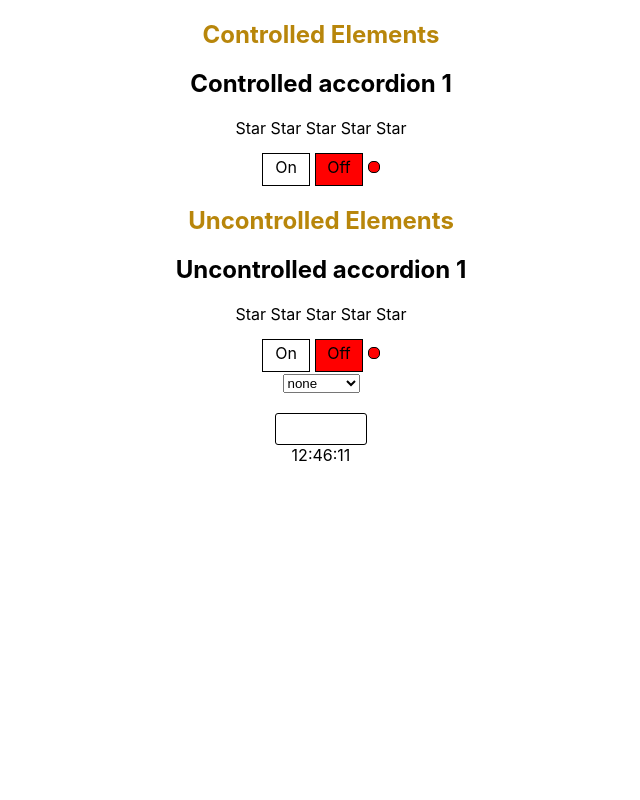
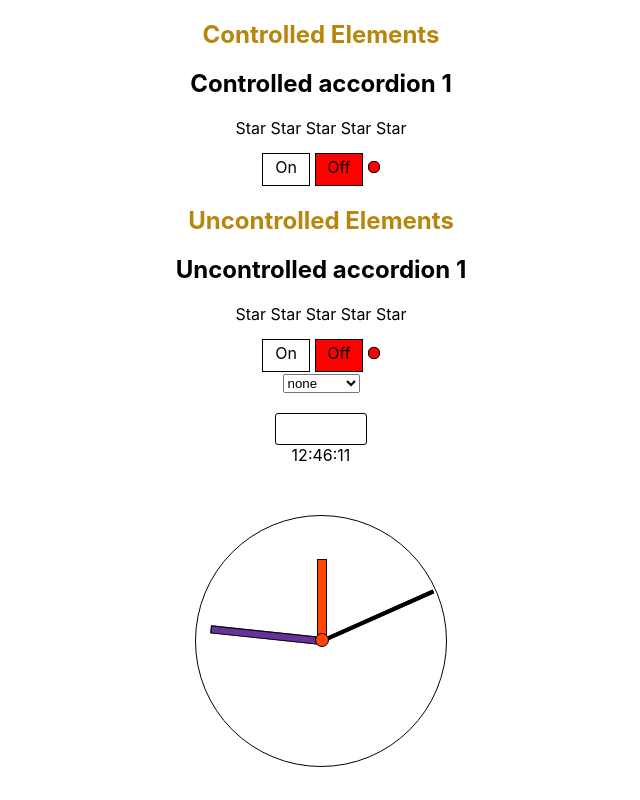
Before and after one commit to PavelNovik/react-learning-ts, a React (Create React App) app: page / in a window 1280 px wide. Shown: the whole page, without its empty margins (319-959 px from the left). Built offline with nearby package versions, Linux system fonts and the light colour scheme.

Commit message:
add animation to analog clock component

```diff
--- a/src/App.tsx
+++ b/src/App.tsx
@@ -1,4 +1,4 @@
-import React, {useState} from 'react';
+import React, {useCallback, useState} from 'react';
 import './App.css';
 import {Accordion} from "./components/Accordeon/Accordion";
 import {Rating} from "./components/Rating/Rating";
@@ -10,6 +10,7 @@ import {RatingType} from "./components/Rating/Rating";
 import Select from "./components/Select/Select";
 import MySelect from "./components/Select/MySelect";
 import {Clock} from "./components/Clock/Clock";
+import {AnalogClock} from "./components/AnalogClock/AnalogClock";
 
 export type ItemType = {
     title: string
@@ -42,7 +43,8 @@ function App() {
         value: 3
     }, {title: 'Vera', value: 4}, {title: 'Tanya', value: 5}, {title: 'Lena', value: 6}, {title: 'Siarhey', value: 7}]
 
-
+    const [isAnalogClock, setIsAnalogClock] = useState(true)
+    const changeClockView = useCallback(() => setIsAnalogClock(!isAnalogClock),[isAnalogClock])
     const changeLightHandler = (isOn: boolean) => {
         setOnIndicator(isOn)
     }
@@ -78,6 +80,7 @@ function App() {
             <MySelect select={select} data={countries} collaps={collaps} onClick={onClickSelect}
                       onChange={onChangeSelect}/>
             <Clock/>
+            <AnalogClock isAnalogClock={isAnalogClock} changeClockView={changeClockView}/>
 
         </div>
     );
--- /dev/null
+++ b/src/components/AnalogClock/AnalogClock.module.css
@@ -0,0 +1,134 @@
+.clocks {
+    margin-top: 50px;
+    display: flex;
+    flex-direction: column;
+    gap: 10px;
+    align-items: center;
+    justify-content: center;
+}
+
+.clockContainer {
+    width: 250px;
+    height: 250px;
+    border: 1px solid black;
+    border-radius: 50%;
+    position: relative;
+    transition: .2s ease-in;
+}
+
+.digitClockContainer {
+    width: 250px;
+    height: 100px;
+    border: 1px solid black;
+    border-radius: 10px;
+    position: relative;
+    transition: .2s ease-in;
+}
+
+.clockContainer .secondArrow {
+    background-color: black;
+    position: absolute;
+    width: 2px;
+    height: 120px;
+    border: 1px solid black;
+    left: calc(50% - 1px);
+    bottom: 50%;
+    /*transform: rotate(25deg);*/
+    transform-origin: bottom center;
+    z-index: 4;
+}
+
+.clockContainer .minuteArrow {
+    background-color: rebeccapurple;
+    position: absolute;
+    width: 6px;
+    height: 110px;
+    border: 1px solid black;
+    left: calc(50% - 3px);
+    bottom: 50%;
+    /*transform: rotate(25deg);*/
+    transform-origin: bottom center;
+    z-index: 6;
+}
+
+.clockContainer .hourArrow {
+    background-color: orangered;
+    position: absolute;
+    width: 8px;
+    height: 80px;
+    border: 1px solid black;
+    left: calc(50% - 4px);
+    bottom: 50%;
+    /*transform: rotate(25deg);*/
+    transform-origin: bottom center;
+    z-index: 8;
+}
+
+.clockContainer .hourArrow::after {
+    content: '';
+    display: inline-block;
+    width: 12px;
+    height: 12px;
+    background-color: orangered;
+    position: absolute;
+    border: 1px solid black;
+    border-radius: 50%;
+    bottom: -7px;
+    left: -3px;
+}
+
+.digitClockContainer > span {
+    position: relative;
+    text-align: center;
+    line-height: 100px;
+    font-size: 50px;
+    font-weight: bold;
+    /*background: linear-gradient(#eee, #333);*/
+    background-image: linear-gradient(
+            45deg,
+            #CA4246 16.666%,
+            #E16541 16.666%,
+            #E16541 33.333%,
+            #F18F43 33.333%,
+            #F18F43 50%,
+            #8B9862 50%,
+            #8B9862 66.666%,
+            #476098 66.666%,
+            #476098 83.333%,
+            #A7489B 83.333%);
+    -webkit-background-clip: text;
+    -webkit-text-fill-color: transparent;
+    animation: rainbow-text-simple-animation-rev 0.75s ease forwards;
+}
+
+.digitClockContainer > span:hover {
+    animation: rainbow-text-simple-animation 0.5s ease-in forwards;
+}
+
+/* Move the background and make it smaller. */
+/* Animation shown when entering the page and after the hover animation. */
+@keyframes rainbow-text-simple-animation-rev {
+    0% {
+        background-size: 650%;
+    }
+    40% {
+        background-size: 650%;
+    }
+    100% {
+        background-size: 100%;
+    }
+}
+
+/* Move the background and make it larger. */
+/* Animation shown when hovering over the text. */
+@keyframes rainbow-text-simple-animation {
+    0% {
+        background-size: 100%;
+    }
+    80% {
+        background-size: 650%;
+    }
+    100% {
+        background-size: 650%;
+    }
+}
--- /dev/null
+++ b/src/components/AnalogClock/AnalogClock.tsx
@@ -0,0 +1,39 @@
+import React, {memo, useEffect, useState} from 'react';
+import s from './AnalogClock.module.css';
+
+type AnalogClockPropstype = {
+    isAnalogClock: boolean
+    changeClockView: ()=> void
+}
+export const AnalogClock = memo((props: AnalogClockPropstype) => {
+    const [date, setDate] = useState(new Date())
+
+
+    const sec = date.getSeconds()
+    const min = date.getMinutes()
+    const hour = date.getHours()
+
+    const get2digit = (num: number) => num < 10 ? '0' + num : num
+
+    useEffect(() => {
+        const intervalId = setInterval(() => {
+            setDate(new Date())
+        }, 1000)
+        return () => clearInterval(intervalId)
+    }, []);
+
+
+    return (<div onClick={props.changeClockView} className={s.clocks}>
+            <div className={props.isAnalogClock ? s.clockContainer : s.digitClockContainer}>
+                {props.isAnalogClock && <div style={{rotate: `${sec * 6}deg`}} className={s.secondArrow}></div>}
+                {props.isAnalogClock && <div style={{rotate: `${min * 6}deg`}} className={s.minuteArrow}></div>}
+                {props.isAnalogClock && <div style={{rotate: `${hour * 30}deg`}} className={s.hourArrow}></div>}
+                {!props.isAnalogClock && <span>{get2digit(hour)}:</span>}
+                {!props.isAnalogClock && <span>{get2digit(min)}:</span>}
+                {!props.isAnalogClock && <span>{get2digit(sec)}</span>}
+            </div>
+            {/*<button onClick={props.changeClockView}>Change clock view</button>*/}
+        </div>
+    )
+        ;
+});
--- a/src/components/Clock/Clock.tsx
+++ b/src/components/Clock/Clock.tsx
@@ -14,7 +14,6 @@ export const Clock: React.FC = () => {
         // console.log('useEffect with empty [] of dependencies')
         // console.log('useEffect only first render (ComponentDidMount)')
         const intervalId = setInterval(() => {
-            console.log('interval')
             setDate(new Date())
         }, 1000)
         return () => clearInterval(intervalId)
```
Also changed, not shown: 1 other file (tests, documents, lock files or other folders).
